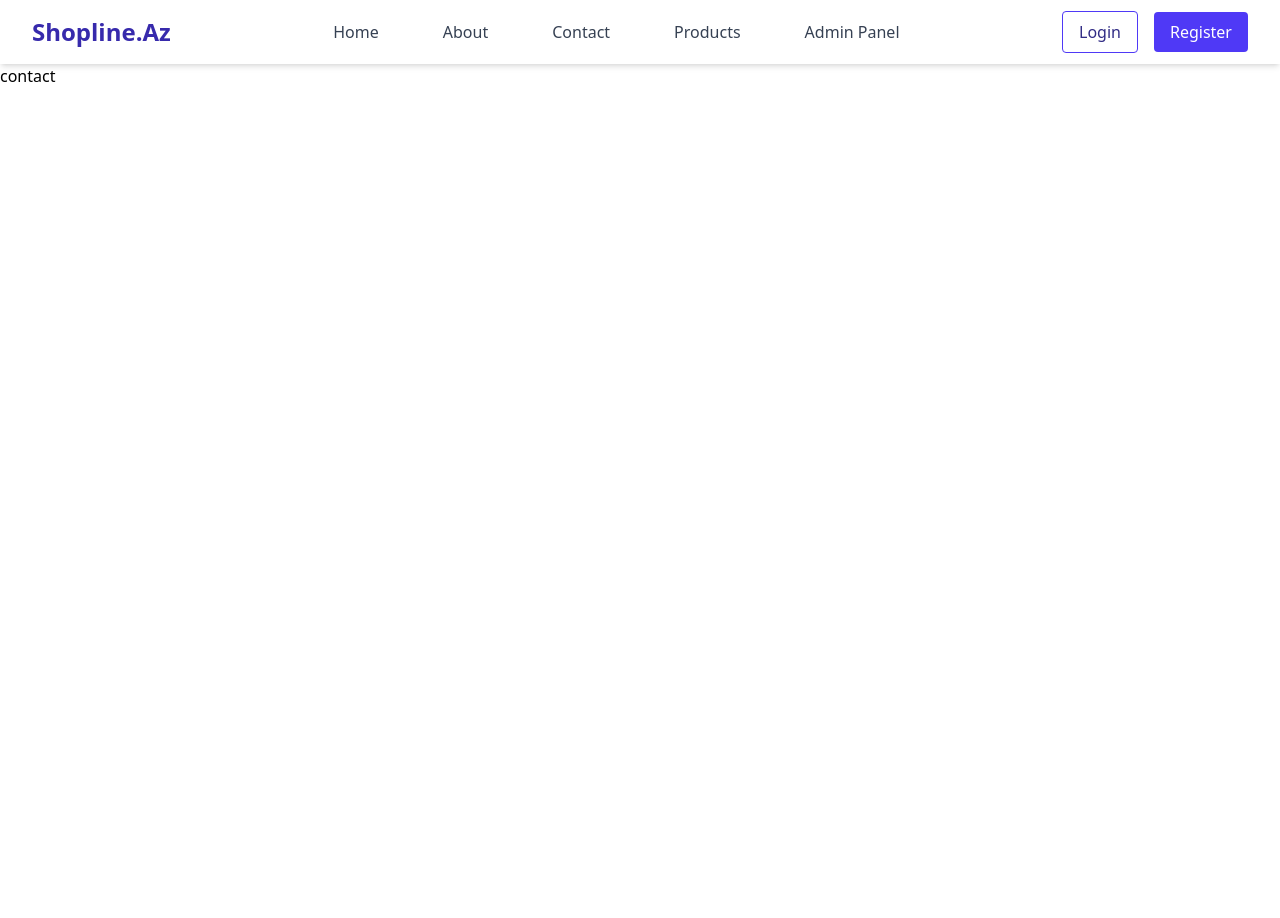
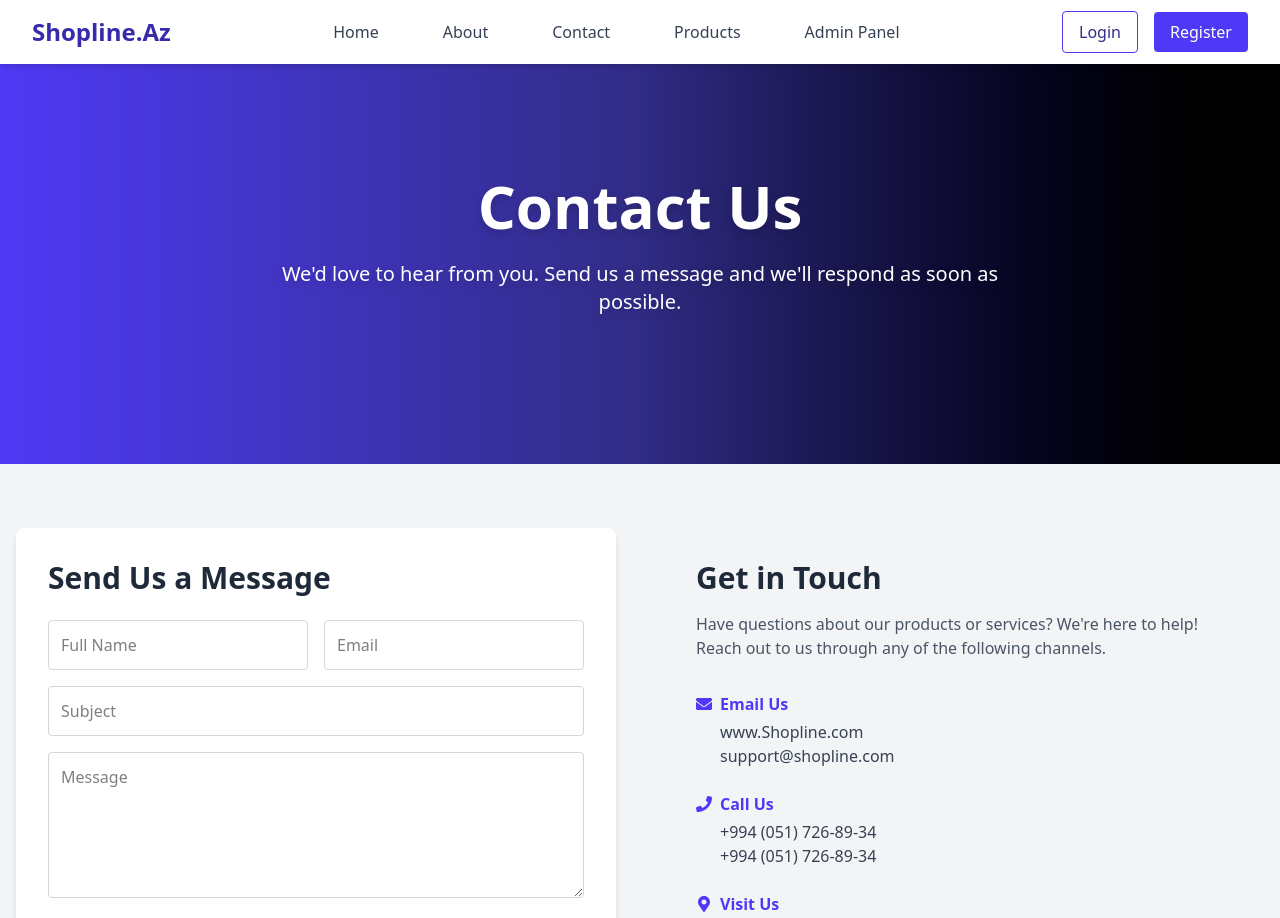
Before and after one commit to Rashadfarhadli/Shopline-, a React (Vite) app in the folder shopline.az/: page /contact in a window 1280 px wide. Shown: the top 918 px of the page. Before the commit the page ends 800 px from the top, so only its background shows below. Built offline with nearby package versions, Linux system fonts and the light colour scheme.

Commit message:
Contact page complated

```diff
--- a/shopline.az/src/App.jsx
+++ b/shopline.az/src/App.jsx
@@ -10,8 +10,8 @@ import ContactSection from "./components/ContactSection";
 
 
 import About from "./Pages/About/About.jsx";
-import Contact from "./Pages/Contact.jsx";
-import Products from "./Pages/Products.jsx";
+import Contact from "./Pages/./Contact/Contact.jsx";
+import Products from "./Pages/Products/Products.jsx";
 import Admin from "./Pages/Admin.jsx";
 import Login from "./Pages/Login.jsx";
 import Register from "./Pages/Register.jsx";
--- a/shopline.az/src/Pages/Contact.jsx
+++ /dev/null
@@ -1,11 +0,0 @@
-import React from 'react'
-
-const Contact = () => {
-  return (
-    <div>
-      <h1>contact</h1>
-    </div>
-  )
-}
-
-export default Contact
--- /dev/null
+++ b/shopline.az/src/Pages/Contact/Contact.jsx
@@ -0,0 +1,19 @@
+import React from 'react'
+import ContactHero from './ContactHero'
+import ContactSection from '../../components/ContactSection'
+import ContactSectionForm from './ContactSectionForm'
+import FindUsSection from './FindUsSection'
+import Footer from '../../components/Footer'
+
+const Contact = () => {
+  return (
+    <div>
+      < ContactHero />
+      < ContactSectionForm />
+      < FindUsSection />
+      < Footer />
+    </div>
+  )
+}
+
+export default Contact
--- /dev/null
+++ b/shopline.az/src/Pages/Contact/ContactHero.jsx
@@ -0,0 +1,21 @@
+import React from "react";
+
+export default function ContactHero() {
+  return (
+    <section
+      className="relative h-[50vh] flex items-center justify-center
+        bg-gradient-to-r from-indigo-600 via-indigo-900 to-black"
+    >
+      <div className="relative text-center text-white px-4 sm:px-6 max-w-3xl">
+        <h1 className="text-3xl sm:text-4xl md:text-6xl font-bold mb-4 sm:mb-6 drop-shadow-lg">
+         Contact Us
+        </h1>
+
+        <p className="text-base sm:text-lg md:text-xl font-medium mb-6 sm:mb-9 drop-shadow-lg">
+         We'd love to hear from you. Send us a message and we'll respond as soon as possible.
+        </p>
+
+      </div>
+    </section>
+  );
+}
--- /dev/null
+++ b/shopline.az/src/Pages/Contact/ContactSectionForm.jsx
@@ -0,0 +1,98 @@
+import React from "react";
+import { FaEnvelope, FaPhone, FaMapMarkerAlt, FaClock } from "react-icons/fa";
+
+export default function ContactSectionForm() {
+  return (
+    <section className="py-16 px-4 bg-gray-100">
+      <div className="max-w-7xl mx-auto grid grid-cols-1 lg:grid-cols-2 gap-12">
+
+        <div className="bg-white p-8 rounded-lg shadow-md">
+          <h2 className="text-3xl font-bold text-gray-800 mb-6">Send Us a Message</h2>
+          <form className="space-y-4">
+            <div className="grid grid-cols-1 md:grid-cols-2 gap-4">
+              <input
+                type="text"
+                placeholder="Full Name"
+                className="w-full p-3 border border-gray-300 rounded"
+              />
+              <input
+                type="email"
+                placeholder="Email"
+                className="w-full p-3 border border-gray-300 rounded"
+              />
+            </div>
+            <input
+              type="text"
+              placeholder="Subject"
+              className="w-full p-3 border border-gray-300 rounded"
+            />
+            <textarea
+              rows="5"
+              placeholder="Message"
+              className="w-full p-3 border border-gray-300 rounded"
+            ></textarea>
+            <button
+              type="submit"
+              className="bg-indigo-600 text-white px-6 py-3 rounded font-semibold hover:bg-indigo-700 transition"
+            >
+              Send Message
+            </button>
+          </form>
+        </div>
+
+
+        <div className="p-8">
+          <h2 className="text-3xl font-bold text-gray-800 mb-4">Get in Touch</h2>
+          <p className="text-gray-600 mb-8">
+            Have questions about our products or services? We're here to help!
+            Reach out to us through any of the following channels.
+          </p>
+
+          <div className="space-y-6 text-gray-700">
+
+            <div>
+              <div className="flex items-center mb-1 text-indigo-600 font-semibold">
+                <FaEnvelope className="mr-2" />
+                Email Us
+              </div>
+              <p className="ml-6">www.Shopline.com</p>
+              <p className="ml-6">support@shopline.com</p>
+            </div>
+
+
+            <div>
+              <div className="flex items-center mb-1 text-indigo-600 font-semibold">
+                <FaPhone className="mr-2" />
+                Call Us
+              </div>
+              <p className="ml-6">+994 (051) 726-89-34</p>
+              <p className="ml-6">+994 (051) 726-89-34</p>
+            </div>
+
+
+            <div>
+              <div className="flex items-center mb-1 text-indigo-600 font-semibold">
+                <FaMapMarkerAlt className="mr-2" />
+                Visit Us
+              </div>
+              <p className="ml-6">123 Commerce Street</p>
+              <p className="ml-6">Business District</p>
+              <p className="ml-6">New York, NY 10001</p>
+            </div>
+
+
+            <div>
+              <div className="flex items-center mb-1 text-indigo-600 font-semibold">
+                <FaClock className="mr-2" />
+                Business Hours
+              </div>
+              <p className="ml-6">Monday - Friday: 9:00 AM - 6:00 PM</p>
+              <p className="ml-6">Saturday: 10:00 AM - 4:00 PM</p>
+              <p className="ml-6">Sunday: Closed</p>
+            </div>
+          </div>
+        </div>
+      </div>
+    </section>
+  );
+}
--- /dev/null
+++ b/shopline.az/src/Pages/Contact/FindUsSection.jsx
@@ -0,0 +1,27 @@
+import React from "react";
+
+export default function FindUsSection() {
+  return (
+    <section className="bg-gray-100 py-16 px-4">
+      <div className="text-center max-w-3xl mx-auto mb-12">
+        <h2 className="text-3xl sm:text-4xl font-bold text-gray-800 mb-4">Find Us</h2>
+        <p className="text-gray-600 text-lg">
+          Located in the heart of the business district, we're easy to find and visit.
+        </p>
+      </div>
+
+      <div className="max-w-6xl mx-auto">
+        <iframe
+          title="Bazarly Location"
+          src="https://www.google.com/maps/embed?pb=!1m18!1m12!1m3!1d3035.0713061953948!2d49.60830664959867!3d40.47368747874564!2m3!1f0!2f0!3f0!3m2!1i1024!2i768!4f13.1!3m3!1m2!1s0x40309bbe8b7637f3%3A0xb7f59b438a25cf77!2sMusfiqabad%20yeni%20qesebe!5e0!3m2!1sen!2saz!4v1749827818201!5m2!1sen!2saz"
+          width="100%"
+          height="450"
+          style={{ border: 0 }}
+          allowFullScreen=""
+          loading="lazy"
+          className="rounded-lg shadow-md"
+        ></iframe>
+      </div>
+    </section>
+  );
+}
--- /dev/null
+++ b/shopline.az/src/Pages/Products/ProductList.jsx
@@ -0,0 +1,41 @@
+import { useEffect, useState } from "react";
+
+function ProductList() {
+  const [products, setProducts] = useState([]);
+
+  useEffect(() => {
+    fetch("http://localhost:5005/products")
+      .then((res) => res.json())
+      .then((data) => setProducts(data))
+      .catch((err) => console.error("Xəta baş verdi:", err));
+  }, []);
+
+  return (
+    <div className="bg-gray-100 min-h-screen py-10 px-4">
+      <h2 className="text-3xl font-bold mb-4 text-gray-800">Our Products</h2>
+      <h5 className="text-xl mb-10 text-gray-800">Discover our wide range of quality products</h5>
+
+      <div className="grid grid-cols-1 sm:grid-cols-2 md:grid-cols-3 lg:grid-cols-4 gap-6 max-w-7xl mx-auto">
+        {products.map((item) => (
+          <div
+            key={item.id}
+            className="bg-white rounded-2xl shadow-lg hover:shadow-2xl transition duration-300 p-6"
+          >
+            <img
+              src={item.ImageUrl}
+              alt={item.ProductName}
+              className="w-full h-48 object-cover rounded-xl mb-4"
+            />
+            <h3 className="text-xl font-semibold text-gray-800 mb-2">{item.ProductName}</h3>
+            <p className="text-gray-600 mb-2">{item.Description}</p>
+            <p className="text-lg text-green-600 font-bold mb-2">${item.Price}</p>
+            <p className="text-sm text-yellow-500">⭐ {item.Rating} / 5</p>
+            <p className="text-sm text-gray-500">Stock: {item.stock} ədəd</p>
+          </div>
+        ))}
+      </div>
+    </div>
+  );
+}
+
+export default ProductList;
--- a/shopline.az/src/Pages/Products.jsx
+++ b/shopline.az/src/Pages/Products/Products.jsx
@@ -1,9 +1,10 @@
 import React from 'react'
+import ProductList from './ProductList'
 
 const Products = () => {
   return (
     <div>
-      <h1>Products</h1>
+      < ProductList />
     </div>
   )
 }
--- /dev/null
+++ b/shopline.az/src/db.json
@@ -0,0 +1,54 @@
+{
+  "products": [
+    {
+      "id": 1,
+      "ProductName": "iPhone 14 Pro",
+      "category": "Smartphone",
+      "Description": "Apple iPhone 14 Pro with A16 Bionic chip and 48MP camera.",
+      "Price": 1299,
+      "ImageUrl": "https://www.apple.com/newsroom/images/product/iphone/geo/Apple-iPhone-14-iPhone-14-Plus-2up-starlight-220907-geo_inline.jpg.large.jpg",
+      "Rating": 4.8,
+      "stock": 25
+    },
+    {
+      "id": 2,
+      "ProductName": "Samsung Galaxy S23 Ultra",
+      "category": "Smartphone",
+      "Description": "Samsung flagship phone with 200MP camera and Snapdragon 8 Gen 2.",
+      "Price": 1199,
+      "ImageUrl": "https://www.clove-technology.com/cdn/shop/files/4d5e81c2-f679-4f1c-b36f-af610792403b.jpg?v=1743077254",
+      "Rating": 4.7,
+      "stock": 30
+    },
+    {
+      "id": 3,
+      "ProductName": "Sony WH-1000XM5",
+      "category": "Headphones",
+      "Description": "Industry-leading noise canceling headphones with great sound quality.",
+      "Price": 399,
+      "ImageUrl": "https://encrypted-tbn0.gstatic.com/images?q=tbn:ANd9GcS2SYDmpUAZ3UxLgEJ1thNQZP3w3mqKIwVI9A&s",
+      "Rating": 4.9,
+      "stock": 50
+    },
+    {
+      "id": 4,
+      "ProductName": "Dell XPS 13",
+      "category": "Laptop",
+      "Description": "Compact and powerful ultrabook with Intel Core i7 processor.",
+      "Price": 999,
+      "ImageUrl": "https://encrypted-tbn0.gstatic.com/images?q=tbn:ANd9GcTVV1ynpW1J_VqniwNd5go1aiV7VtwwvOACEA&s",
+      "Rating": 4.6,
+      "stock": 15
+    },
+    {
+      "id": 5,
+      "ProductName": "Apple MacBook Air M2",
+      "category": "Laptop",
+      "Description": "Lightweight laptop with Apple's M2 chip for high performance.",
+      "Price": 1199,
+      "ImageUrl": "https://cdn0.it4profit.com/s3sizesize/el:t/rt:fill/plain/s3://cms/product/f5/9f/f59fecff9929982ce627aa06ee4cd124/250530140020429789.webp",
+      "Rating": 4.9,
+      "stock": 20
+    }
+  ]
+}
```
